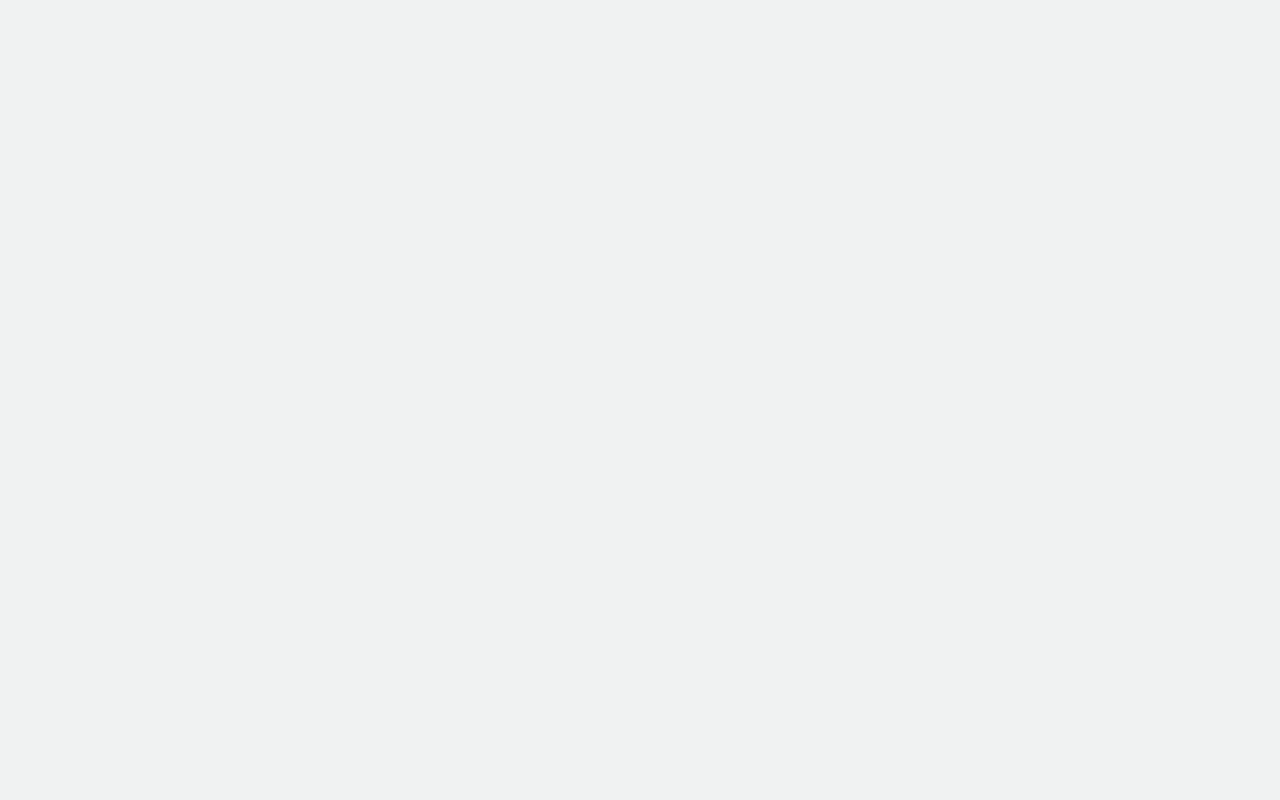
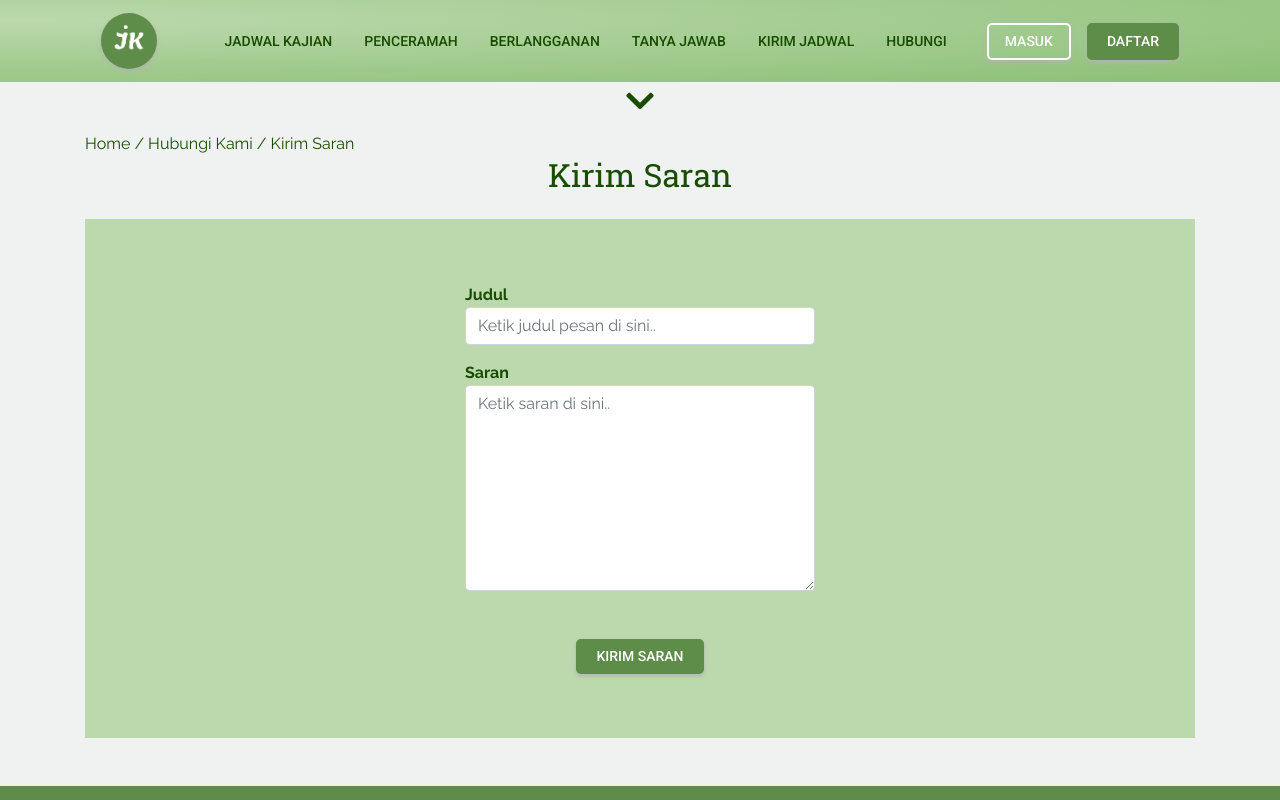
Before and after one commit to degitgitagitya/jadwal-kajian, a React (Create React App) app: page /kirim-saran in a window 1280 px wide. Shown: the top 800 px of the page. Built offline with nearby package versions, Linux system fonts and the light colour scheme.

Commit message:
fix link

```diff
--- a/src/App.js
+++ b/src/App.js
@@ -12,6 +12,8 @@ import KirimJadwal from "./Pages/KirimJadwal";
 import Hubungi from "./Pages/Hubungi";
 import Masuk from "./Pages/Masuk";
 import Daftar from "./Pages/Daftar";
+import AjukanPertanyaan from "./Pages/AjukanPertanyaan";
+import KirimSaran from "./Pages/KirimSaran";
 
 export default function App() {
   return (
@@ -34,6 +36,8 @@ export default function App() {
         <Route path="/hubungi" component={Hubungi}></Route>
         <Route path="/masuk" component={Masuk}></Route>
         <Route path="/daftar" component={Daftar}></Route>
+        <Route path="/ajukan-pertanyaan" component={AjukanPertanyaan}></Route>
+        <Route path="/kirim-saran" component={KirimSaran}></Route>
       </Switch>
     </Router>
   );
--- a/src/Components/JadwalSaran.js
+++ b/src/Components/JadwalSaran.js
@@ -2,8 +2,9 @@ import React, { Component } from "react";
 import { Container } from "react-bootstrap";
 
 import "./JadwalSaran.css";
+import { withRouter } from "react-router-dom";
 
-export default class JadwalSaran extends Component {
+class JadwalSaran extends Component {
   render() {
     return (
       <div className="landing-background-hubungi">
@@ -12,14 +13,24 @@ export default class JadwalSaran extends Component {
             <div className="col-6 text-center">
               <h1>Kirim Jadwal</h1>
               <p>Mempunyai informasi tentang jadwal kajian?</p>
-              <button className="custom-button-outline custom-button-outline-white">
+              <button
+                onClick={() => {
+                  this.props.history.push("/kirim-jadwal");
+                }}
+                className="custom-button-outline custom-button-outline-white"
+              >
                 KIRIM JADWAL KAJIAN
               </button>
             </div>
             <div className="col-6 text-center">
               <h1>Kirim Saran</h1>
               <p>Mempunyai saran untuk kami?</p>
-              <button className="custom-button custom-button-primary">
+              <button
+                onClick={() => {
+                  this.props.history.push("/kirim-saran");
+                }}
+                className="custom-button custom-button-primary"
+              >
                 KIRIM SARAN
               </button>
             </div>
@@ -29,3 +40,5 @@ export default class JadwalSaran extends Component {
     );
   }
 }
+
+export default withRouter(JadwalSaran);
--- a/src/Components/Navigation.js
+++ b/src/Components/Navigation.js
@@ -55,7 +55,14 @@ const NavContent = (props) => {
 
 class Navigation extends Component {
   state = {
+    cariJadwal: "",
     expand: true,
+  };
+
+  onChangeCariJadwal = (event) => {
+    this.setState({
+      cariJadwal: event.target.value,
+    });
   };
 
   toggleExpand = () => {
@@ -133,6 +140,8 @@ class Navigation extends Component {
                     type="text"
                     className="global-rounded-search mr-3"
                     placeholder="Cari di sini..."
+                    value={this.state.cariJadwal}
+                    onChange={this.onChangeCariJadwal}
                   />
                   <button className="global-border-radius custom-button custom-button-primary">
                     <i className="fa fa-search mr-2"></i> CARI
--- /dev/null
+++ b/src/Pages/AjukanPertanyaan.js
@@ -0,0 +1,48 @@
+import React, { Component } from "react";
+import { Container } from "react-bootstrap";
+
+import Navigation from "../Components/Navigation";
+import BreadCumb from "../Components/BreadCumb";
+import Footer from "../Components/Footer";
+
+export default class AjukanPertanyaan extends Component {
+  render() {
+    return (
+      <div>
+        <Navigation></Navigation>
+        <BreadCumb content="Home / Tanya Jawab / Ajukan Pertanyaan"></BreadCumb>
+        <Container className="mb-5">
+          <h2 className="text-center mb-4">Ajukan Pertanyaan</h2>
+          <div className="card-berlangganan">
+            <div className="row justify-content-center">
+              <div className="col-4">
+                <div className="primary-bold">Judul</div>
+                <input
+                  type="text"
+                  className="form-control mb-3"
+                  placeholder="Judul"
+                />
+                <div className="primary-bold">Pertanyaan</div>
+                <textarea
+                  placeholder="Ketik pertanyaan di sini.."
+                  name="pertanyaan"
+                  id="pertanyaan"
+                  className="form-control"
+                  rows="8"
+                ></textarea>
+                <br />
+                <div className="d-flex justify-content-center">
+                  <button className="custom-button custom-button-primary">
+                    KIRIM PERTANYAAN
+                  </button>
+                </div>
+              </div>
+            </div>
+          </div>
+        </Container>
+
+        <Footer></Footer>
+      </div>
+    );
+  }
+}
--- a/src/Pages/Berlangganan.js
+++ b/src/Pages/Berlangganan.js
@@ -8,6 +8,18 @@ import Footer from "../Components/Footer";
 import "./Berlangganan.css";
 
 export default class Berlangganan extends Component {
+  state = {
+    inputEmail: "",
+  };
+
+  componentDidMount() {
+    const url = new URL(window.location.href);
+    const email = url.searchParams.get("email");
+    this.setState({
+      inputEmail: email,
+    });
+  }
+
   render() {
     return (
       <div>
--- a/src/Pages/DaftarJadwalKajian.css
+++ b/src/Pages/DaftarJadwalKajian.css
@@ -8,6 +8,7 @@
 
 .daftar-jadwal-kajian-filter {
   background-color: var(--dark-green);
+  font-family: "Roboto", sans-serif;
   height: 625px;
   width: 100%;
   margin-top: 80px;
--- /dev/null
+++ b/src/Pages/KirimSaran.js
@@ -0,0 +1,50 @@
+import React, { Component } from "react";
+import { Container } from "react-bootstrap";
+
+import Navigation from "../Components/Navigation";
+import BreadCumb from "../Components/BreadCumb";
+import Footer from "../Components/Footer";
+
+export default class KirimSaran extends Component {
+  render() {
+    return (
+      <div>
+        <Navigation></Navigation>
+        <BreadCumb content="Home / Hubungi Kami / Kirim Saran"></BreadCumb>
+
+        <Container className="mb-5">
+          <h2 className="text-center mb-4">Kirim Saran</h2>
+          <div className="card-berlangganan">
+            <div className="row justify-content-center">
+              <div className="col-4">
+                <div className="primary-bold">Judul</div>
+                <input
+                  type="text"
+                  className="form-control mb-3"
+                  placeholder="Ketik judul pesan di sini.."
+                />
+                <div className="primary-bold">Saran</div>
+                <textarea
+                  placeholder="Ketik saran di sini.."
+                  name="saran"
+                  id="saran"
+                  className="form-control"
+                  rows="8"
+                ></textarea>
+                <br />
+                <br />
+                <div className="d-flex justify-content-center">
+                  <button className="custom-button custom-button-primary">
+                    KIRIM SARAN
+                  </button>
+                </div>
+              </div>
+            </div>
+          </div>
+        </Container>
+
+        <Footer></Footer>
+      </div>
+    );
+  }
+}
--- a/src/Pages/LandingPage.js
+++ b/src/Pages/LandingPage.js
@@ -10,6 +10,23 @@ import "./LandingPage.css";
 import JadwalSaran from "../Components/JadwalSaran";
 
 export default class LandingPage extends Component {
+  state = {
+    cariPertanyaan: "",
+    emailBerlangganan: "",
+  };
+
+  onChangeCariPertanyaan = (event) => {
+    this.setState({
+      cariPertanyaan: event.target.value,
+    });
+  };
+
+  onChangeEmailBerlangganan = (event) => {
+    this.setState({
+      emailBerlangganan: event.target.value,
+    });
+  };
+
   render() {
     return (
       <div>
@@ -60,26 +77,45 @@ export default class LandingPage extends Component {
         <Container className="mt-5">
           <div className="row align-items-center">
             <div className="col-6 text-center">
-              <h1>Tanya Jawab</h1>
+              <h1
+                onClick={() => {
+                  this.props.history.push("/tanya-jawab");
+                }}
+                className="clickable-heading"
+              >
+                Tanya Jawab
+              </h1>
               <p>Cari jawaban dari pertanyaan anda di sini</p>
               <div className="d-flex justify-content-center">
                 <input
                   type="text"
                   placeholder="Cari di sini..."
                   className="global-rounded-search p-2 mr-2"
+                  value={this.state.cariPertanyaan}
+                  onChange={this.onChangeCariPertanyaan}
                 />
                 <button className="global-border-radius custom-button custom-button-primary">
                   <i className="fa fa-search mr-2"></i> CARI
                 </button>
               </div>
               <p className="mt-5">Ingin mengajukan pertanyaan?</p>
-              <button className="custom-button custom-button-primary">
+              <button
+                onClick={() => {
+                  this.props.history.push("/ajukan-pertanyaan");
+                }}
+                className="custom-button custom-button-primary"
+              >
                 AJUKAN PERTANYAAN
               </button>
               <p className="mt-3">
                 Hanya ingin melihat lihat tanya jawab lainnya?
               </p>
-              <button className="custom-button-outline custom-button-outline-white">
+              <button
+                onClick={() => {
+                  this.props.history.push("/tanya-jawab");
+                }}
+                className="custom-button-outline custom-button-outline-white"
+              >
                 LIHAT TANYA JAWAB LAINNYA
               </button>
             </div>
@@ -109,10 +145,18 @@ export default class LandingPage extends Component {
               type="text"
               placeholder="Masukan email anda di sini"
               className="global-rounded-search-primary pt-2 pb-2 mr-2"
+              value={this.state.emailBerlangganan}
+              onChange={this.onChangeEmailBerlangganan}
             />
-            <button className="custom-button custom-button-primary global-border-radius">
-              {" "}
-              <i className="fas fa-bell mr-2"></i> BERLANGGANAN{" "}
+            <button
+              onClick={() => {
+                this.props.history.push(
+                  `/berlangganan?email=${this.state.emailBerlangganan}`
+                );
+              }}
+              className="custom-button custom-button-primary global-border-radius"
+            >
+              <i className="fas fa-bell mr-2"></i> BERLANGGANAN
             </button>
           </div>
         </Container>
--- a/src/Pages/TanyaJawab.js
+++ b/src/Pages/TanyaJawab.js
@@ -21,7 +21,12 @@ export default class TanyaJawab extends Component {
 
         <Container>
           <div className="d-flex justify-content-between">
-            <button className="custom-button custom-button-primary">
+            <button
+              onClick={() => {
+                this.props.history.push("/ajukan-pertanyaan");
+              }}
+              className="custom-button custom-button-primary"
+            >
               AJUKAN PERTANYAAN
             </button>
             <div className="d-flex justify-content-end">
--- a/src/index.css
+++ b/src/index.css
@@ -207,3 +207,8 @@ p {
 .primary-bold {
   font-weight: bold;
 }
+
+.clickable-heading:hover {
+  cursor: pointer;
+  color: var(--dark-green);
+}
```
Also changed, not shown: src/Pages/AjukanPertanyaan.css (added), src/Pages/KirimSaran.css (added).
